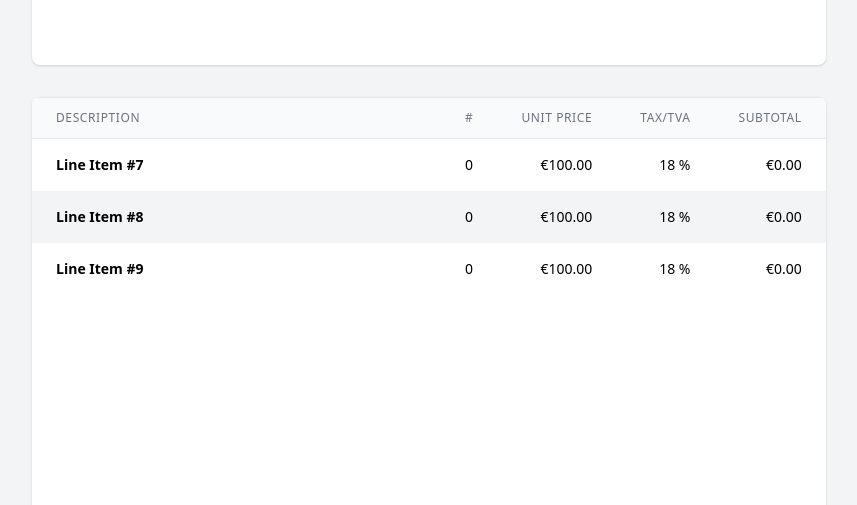
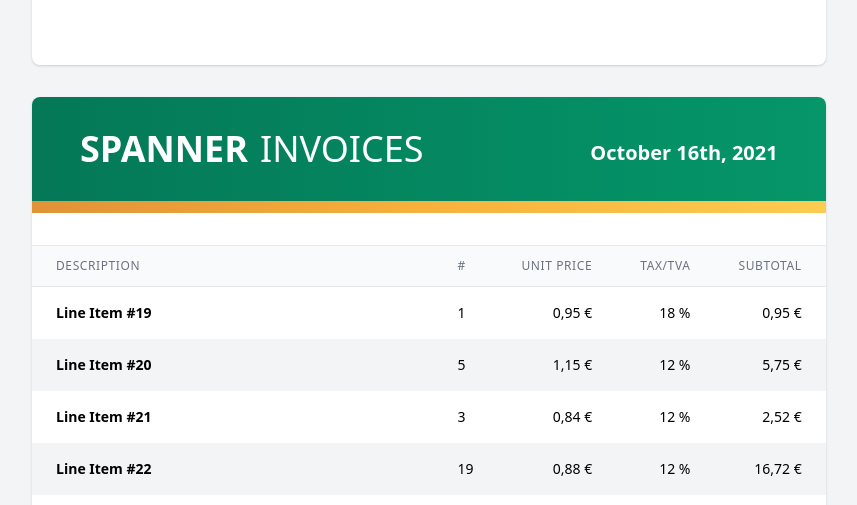
Before and after one commit to dagrv/spanner, a Next.js app: page / in a window 1280 px wide. Shown: the part 2292-2797 px from the top of the page, without its empty margins (16-873 px from the left). Built offline with nearby package versions, Linux system fonts and the light colour scheme.

Commit message:
Separating Pages & BigHeading + SmallHeading

```diff
--- a/pages/index.tsx
+++ b/pages/index.tsx
@@ -1,7 +1,8 @@
 import React from 'react'
 import {addDays, format} from 'date-fns'
+import {classNames} from '../utils/class-names'
 
-let numberFormatter = new Intl.NumberFormat(undefined, {
+let numberFormatter = new Intl.NumberFormat('fr', {
 	style: 'currency',
 	currency: 'Eur',
 	minimumFractionDigits: 2
@@ -58,10 +59,11 @@ function total(items: Invoice['items'], features: TotalFeautures = TotalFeauture
 	}, 0)
 }
 
-function Heading({data}: {data:Invoice}) {
-	return <>
+function BigHeading({data}: {data:Invoice}) {
+	return (
+	<>
 		<div>
-			<header className="bg-gradient-to-l from-green-600 to-green-700 p-12 flex justify-between">
+			<header className="bg-gradient-to-l from-green-600 to-green-700 p-12 flex justify-between items-center">
 				<h1>{data.me.name}</h1>
 				<span className="text-lg text-white font-semibold mt-2">{format(data.dates.issue, 'PPP')}</span>
 			</header>
@@ -105,6 +107,21 @@ function Heading({data}: {data:Invoice}) {
 			</div>
 		</div>
 	</>
+	)
+}
+
+function SmallHeading({data}: {data:Invoice}) {
+	return (
+	<>
+		<div>
+			<header className="bg-gradient-to-l from-green-600 to-green-700 px-12 py-8 flex justify-between items-center">
+				<h1>{data.me.name}</h1>
+				<span className="text-xl text-white font-semibold mt-2">{format(data.dates.issue, 'PPP')}</span>
+			</header>
+			<div className="bg-gradient-to-l from-yellow-400 via-yellow-500 to-yellow-600 opacity-80 w-full h-3"></div>
+		</div>
+	</>
+	)
 }
 
 function Footer({items}:{items:Invoice['items']}) {
@@ -113,7 +130,7 @@ function Footer({items}:{items:Invoice['items']}) {
 			<div className="bg-gradient-to-r from-yellow-400 via-yellow-500 to-yellow-600 opacity-80 w-full h-3"></div>
 			<div className="bg-gradient-to-r from-green-600 to-green-700 p-12 text-white space-y-8">
 				<div className="flex justify-between text-2xl font-semibold">
-					<span className="text-green-100">Total To Pay </span>
+					<span className="text-green-100">TOTAL </span>
 					<span className="text-green-100 tabular-nums">{numberFormatter.format(total(items, TotalFeautures.IncludingVAT) / 100)}</span>
 				</div>
 
@@ -151,18 +168,7 @@ function Footer({items}:{items:Invoice['items']}) {
 	)
 }
 
-enum ItemFeatures {
-	None = 1 << 0,
-	IncludeSummary = 1 << 1,
-}
-
-type ItemProps = {
-	items: Invoice['items'];
-	vats?: { total:number; vat: number }[]
-	features?: ItemFeatures
-}
-
-function Items({ items, vats, features = ItemFeatures.None }: ItemProps) {
+function Items({ items, children }: {items:Invoice['items'], children?: ReactNode}) {
 	return (
 		<table className="min-w-full divide-y divide-gray-200 border-t">
 		<thead className="bg-gray-50">
@@ -187,7 +193,10 @@ function Items({ items, vats, features = ItemFeatures.None }: ItemProps) {
 
 		<tbody>
 			{items.map((item, lineIdx) => (
-				<tr key={item.id} className={lineIdx % 2 === 0 ? 'bg-white' : 'bg-gray-100'}>
+				<tr key={item.id} className={classNames(
+					lineIdx % 2 === 0 ? 'bg-white' : 'bg-gray-100',
+					lineIdx === items.length - 1 && 'border-b'
+				)}>
 					<td className="px-6 py-4 whitespace-pre-wrap text-sm font-semibold align-top">
 						{ item.description }
 					</td>
@@ -206,43 +215,7 @@ function Items({ items, vats, features = ItemFeatures.None }: ItemProps) {
 				</tr>
 			))}
 		</tbody>
-		{Boolean(features & ItemFeatures.IncludeSummary) && (
-			<tfoot>
-				{ vats.length > 0 && (
-				<tr className="border-t-2">
-						<th colSpan={3} />
-						<th className="px-6 py-2 whitespace-nowrap text-base text-right border-l border-r border-b border-t">
-							Subtotal
-						</th>
-						<th className="px-6 py-2 whitespace-nowrap text-base text-right tabular-nums border-b border-t">
-							{numberFormatter.format(total(items) / 100)}
-						</th>
-					</tr>
-				)}
-
-				{ vats.map(({total, vat}) => (
-					<tr key={vat}>
-						<th colSpan={3} />
-						<th className="px-6 py-2 whitespace-nowrap text-base text-right border-l border-r">
-							TVA ({(vat * 100).toFixed(0)}%)
-						</th>
-						<th className="px-6 py-2 whitespace-nowrap text-base text-right tabular-nums">
-							{numberFormatter.format(total / 100)}
-						</th>
-					</tr>
-				))}
-
-				<tr>
-					<th colSpan={3} />
-					<th className="px-6 py-2 whitespace-nowrap text-base text-right border-t border-r border-l border-b">
-						Total
-					</th>
-					<th className="px-6 py-2 whitespace-nowrap text-base text-right tabular-nums border-b border-t">
-						{numberFormatter.format(total(items, TotalFeautures.IncludingVAT) / 100)}
-					</th>
-				</tr>
-			</tfoot>
-		)}
+		{children}
 	</table>
 	)
 }
@@ -268,17 +241,18 @@ export default function Invoice() {
 			issue: new Date(),
 		},
 		items: [
-			{ id: 1, description: 'Line Item #1', units: 2, price: 10000, vat: 0.21 },
-			{ id: 2, description: 'Line Item #2', units: 0, price: 15000, vat: 0.18 },
-			{ id: 3, description: 'Line Item #3', units: 0, price: 20000, vat: 0.12 },
-			{ id: 4, description: 'Line Item #4', units: 0, price: 10000, vat: 0.18 },
-			{ id: 5, description: 'Line Item #5', units: 0, price: 10000, vat: 0.18 },
-			{ id: 6, description: 'Line Item #6', units: 0, price: 10000, vat: 0.18 },
-			{ id: 7, description: 'Line Item #7', units: 0, price: 10000, vat: 0.18 },
-			{ id: 8, description: 'Line Item #8', units: 0, price: 10000, vat: 0.18 },
-			{ id: 9, description: 'Line Item #9', units: 0, price: 10000, vat: 0.18 },
-			{ id: 10, description: 'Line Item #10', units: 0, price: 10000, vat: 0.18 },
+
 		],
+	}
+
+	for (let i = 0; i < 100; i++) {
+		data.items.push({
+			id: i + 1,
+			description: `Line Item #${i + 1}`,
+			units: (Math.random() * 20)|0,
+			price: (Math.random() * 50 + 75)|0 * 100,
+			vat: [0.18, 0.21, 0.12, ][Math.random() * 3 | 0],
+		})
 	}
 
 	let vats = Object.values<{ total: number; vat: number }>(
@@ -291,26 +265,58 @@ export default function Invoice() {
 
 	return (
 		<div className="space-y-8">
-			{chunk(data.items, (data.items.length % 4) + 1).map((items, pageIndex, list) => {
+			{chunk(data.items, 9).map((items, pageIndex, list) => {
 				return (
 				<div className="bg-white page shadow rounded-lg overflow-hidden space-y-8 flex flex-col">
-					{pageIndex === 0 && <Heading data={data} />}
+					{pageIndex === 0 ? <BigHeading data={data} /> : <SmallHeading data={data} />}
 
 					<div className="flex flex-col flex-1">
 						{pageIndex === list.length-1? (
-							<Items features={ItemFeatures.IncludeSummary} vats={vats} items={items} />
+							<Items items={items}>
+								<tfoot>
+									{ vats.length > 0 && (
+									<tr className="border-t-2">
+											<th colSpan={3} />
+											<th className="px-6 py-2 whitespace-nowrap text-base text-right border-l border-r border-b border-t">
+												Subtotal
+											</th>
+											<th className="px-6 py-2 whitespace-nowrap text-base text-right tabular-nums border-b border-t">
+												{numberFormatter.format(total(data.items) / 100)}
+											</th>
+										</tr>
+									)}
+
+									{ vats.map(({total, vat}) => (
+										<tr key={vat}>
+											<th colSpan={3} />
+											<th className="px-6 py-2 whitespace-nowrap text-base text-right border-l border-r">
+												TVA ({(vat * 100).toFixed(0)}%)
+											</th>
+											<th className="px-6 py-2 whitespace-nowrap text-base text-right tabular-nums">
+												{numberFormatter.format(total / 100)}
+											</th>
+										</tr>
+									))}
+
+									<tr>
+										<th colSpan={3} />
+										<th className="px-6 py-2 whitespace-nowrap text-base text-right border-t border-r border-l border-b">
+											TOTAL
+										</th>
+										<th className="px-6 py-2 whitespace-nowrap text-base text-right tabular-nums border-b border-t">
+											{numberFormatter.format(total(data.items, TotalFeautures.IncludingVAT) / 100)}
+										</th>
+									</tr>
+								</tfoot>
+							</Items>
 						): (
 							<Items items={items} />
 						)}
 					</div>
-
 					{pageIndex === list.length -1 && <Footer items={data.items} /> }
-
 				</div>
 				)
 			})}
-
-			{/* <div className="page bg-white">Page 2</div> */}
 		</div>
 	)
 }
--- /dev/null
+++ b/utils/class-names.ts
@@ -0,0 +1,3 @@
+export function classNames(...classes: (string | false | undefined | null)[]) {
+    return classes.filter(Boolean).join(' ')
+}
```
